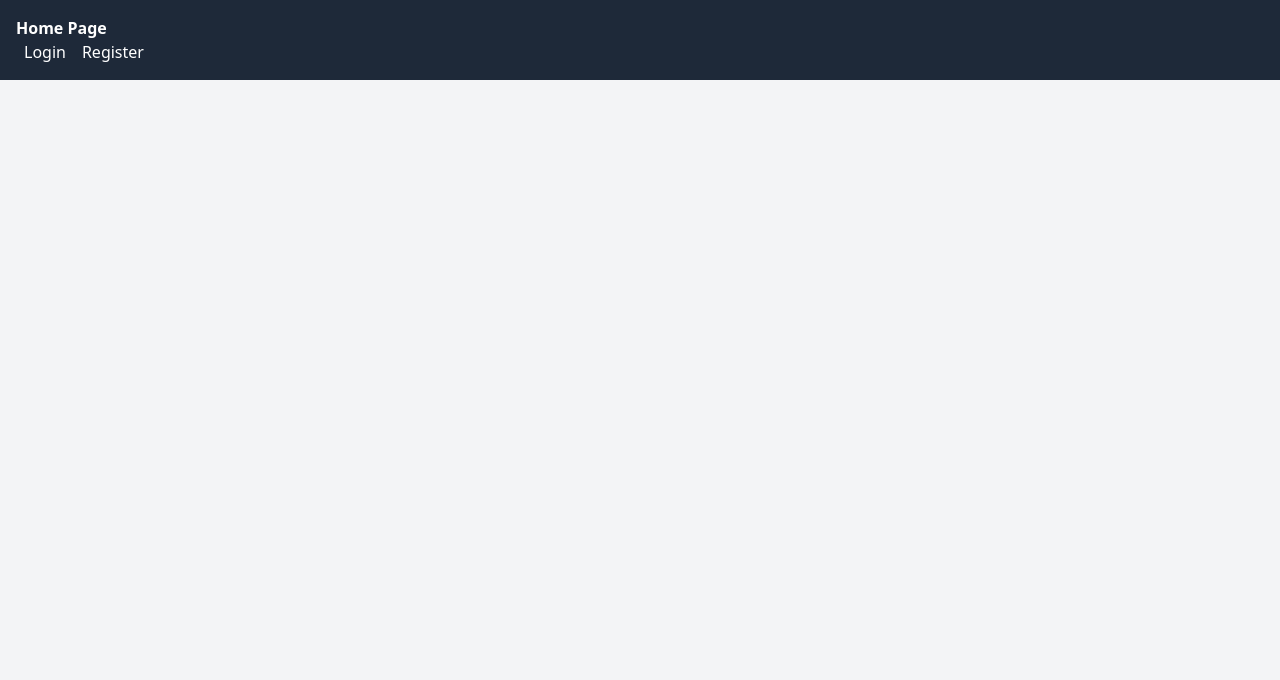
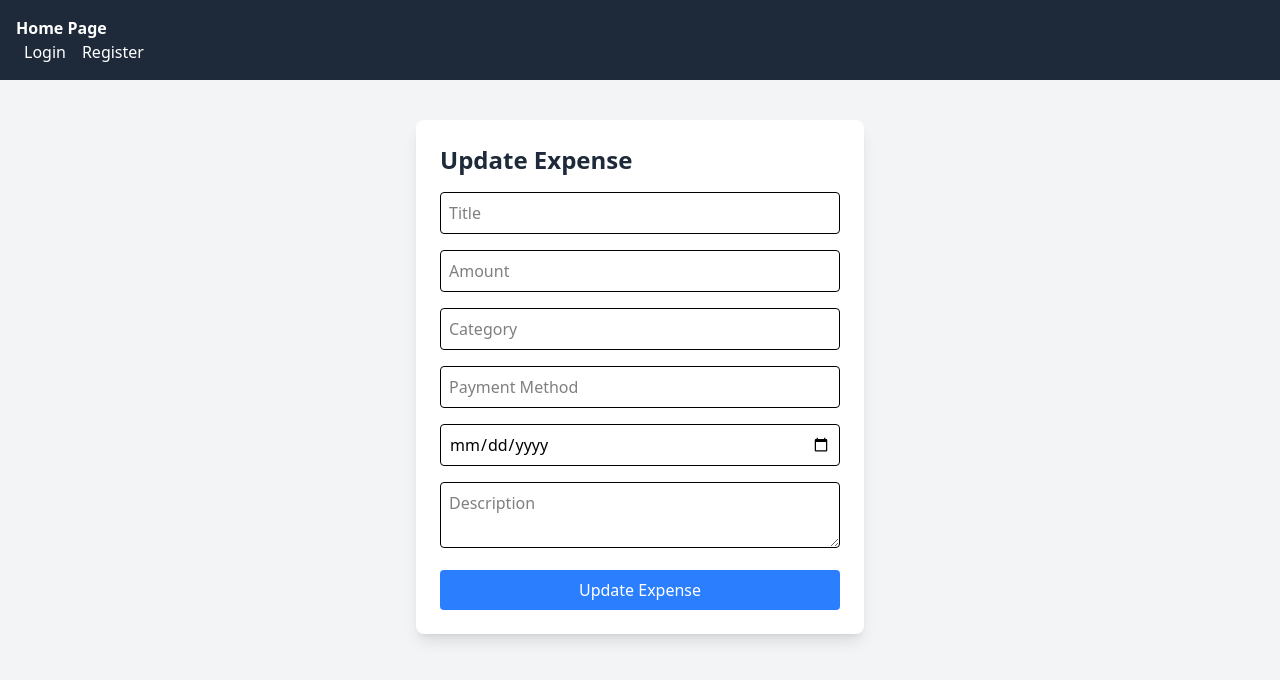
Before and after one commit to parinitaaa/finsight, a React (Vite) app in the folder client/: page /update-expense/1 in a window 1280 px wide. Shown: the top 680 px of the page. Built offline with nearby package versions, Linux system fonts and the light colour scheme; no server answers.

Commit message:
update finance fixed

```diff
--- a/client/src/App.jsx
+++ b/client/src/App.jsx
@@ -7,6 +7,7 @@ import Login from './pages/Login';
 import Register from './pages/Register';
 import AddExpense from './pages/AddExpense';
 import ViewExpenses from './pages/ViewExpenses';
+import UpdateExpense from './pages/UpdateExpense';
 import { useEffect } from 'react';
 
 axios.defaults.withCredentials=true;
@@ -46,7 +47,7 @@ function App() {
         <Route path="/register" element={<Register setUser={setUser}  />} />
         <Route path="/add-expense"  element={user ? <AddExpense user={user} /> : <Navigate to="/login" />}/>
         <Route path="/view-expenses" element={user ? <ViewExpenses user={user} /> : <Navigate to="/login" />}/>
-
+        <Route path="/update-expense/:id" element={<UpdateExpense />} />
 
       </Routes>
     </Router>
--- /dev/null
+++ b/client/src/pages/UpdateExpense.jsx
@@ -0,0 +1,64 @@
+import React, { useEffect, useState } from "react";
+import axios from "axios";
+import { useParams, useNavigate } from "react-router-dom";
+
+const UpdateExpense = () => {
+  const { id } = useParams();
+  const navigate = useNavigate();
+  const [formData, setFormData] = useState({
+    title: "",
+    amount: "",
+    category: "",
+    description: "",
+    payment_method: "",
+    date: "",
+  });
+
+  useEffect(() => {
+    const fetchExpense = async () => {
+      try {
+        const res = await axios.get(`http://localhost:5000/api/finance/${id}`, {
+          withCredentials: true,
+        });
+        setFormData(res.data);
+      } catch (err) {
+        console.error("Error fetching expense:", err);
+      }
+    };
+    fetchExpense();
+  }, [id]);
+
+  const handleChange = (e) => {
+    setFormData({ ...formData, [e.target.name]: e.target.value });
+  };
+
+  const handleSubmit = async (e) => {
+    e.preventDefault();
+    try {
+      await axios.put(`http://localhost:5000/api/finance/${id}`, formData, {
+        withCredentials: true,
+      });
+      alert("Expense updated successfully!");
+      navigate("/view-expenses");
+    } catch (err) {
+      alert("Error updating expense");
+    }
+  };
+
+  return (
+    <div className="max-w-md mx-auto mt-10 p-6 bg-white rounded-lg shadow-lg">
+      <h2 className="text-2xl font-bold mb-4 text-gray-800">Update Expense</h2>
+      <form onSubmit={handleSubmit} className="space-y-4">
+        <input type="text" name="title" placeholder="Title" value={formData.title} onChange={handleChange} className="w-full border p-2 rounded" required />
+        <input type="number" name="amount" placeholder="Amount" value={formData.amount} onChange={handleChange} className="w-full border p-2 rounded" required />
+        <input type="text" name="category" placeholder="Category" value={formData.category} onChange={handleChange} className="w-full border p-2 rounded" required />
+        <input type="text" name="payment_method" placeholder="Payment Method" value={formData.payment_method} onChange={handleChange} className="w-full border p-2 rounded" required />
+        <input type="date" name="date" value={formData.date?.slice(0,10)} onChange={handleChange} className="w-full border p-2 rounded" required />
+        <textarea name="description" placeholder="Description" value={formData.description} onChange={handleChange} className="w-full border p-2 rounded" />
+        <button type="submit" className="w-full bg-blue-500 text-white py-2 rounded hover:bg-blue-600">Update Expense</button>
+      </form>
+    </div>
+  );
+};
+
+export default UpdateExpense;
--- a/client/src/pages/ViewExpenses.jsx
+++ b/client/src/pages/ViewExpenses.jsx
@@ -1,9 +1,11 @@
 import React, { useEffect, useState } from "react";
 import axios from "axios";
+import { useNavigate } from "react-router-dom";
 
 const ViewExpenses = () => {
   const [expenses, setExpenses] = useState([]);
   const [message, setMessage] = useState("");
+  const navigate = useNavigate();
 
   const fetchExpenses = async () => {
     try {
@@ -32,6 +34,10 @@ const ViewExpenses = () => {
       setMessage("Error deleting expense");
     }
   };
+  const handleUpdate = (id) => {
+  navigate(`/update-expense/${id}`);
+};
+
 
   return (
     <div className="max-w-4xl mx-auto mt-10 p-6 bg-white rounded-xl shadow-lg">
@@ -61,9 +67,15 @@ const ViewExpenses = () => {
                 <td className="border p-2">{exp.payment_method}</td>
                 <td className="border p-2">{new Date(exp.date).toLocaleDateString()}</td>
                 <td className="border p-2 text-center">
+                    <button
+                    onClick={() => handleUpdate(exp.id)}
+                    className="bg-blue-500 text-white px-5 py-3 rounded hover:bg-blue-600"
+                  >
+                    Update
+                  </button>
                   <button
                     onClick={() => handleDelete(exp.id)}
-                    className="bg-red-500 text-white px-3 py-1 rounded hover:bg-red-600"
+                    className="bg-red-500 text-white px-5 py-3 rounded hover:bg-red-600"
                   >
                     Delete
                   </button>
```
Also changed, not shown: 1 other file (tests, documents, lock files or other folders).
